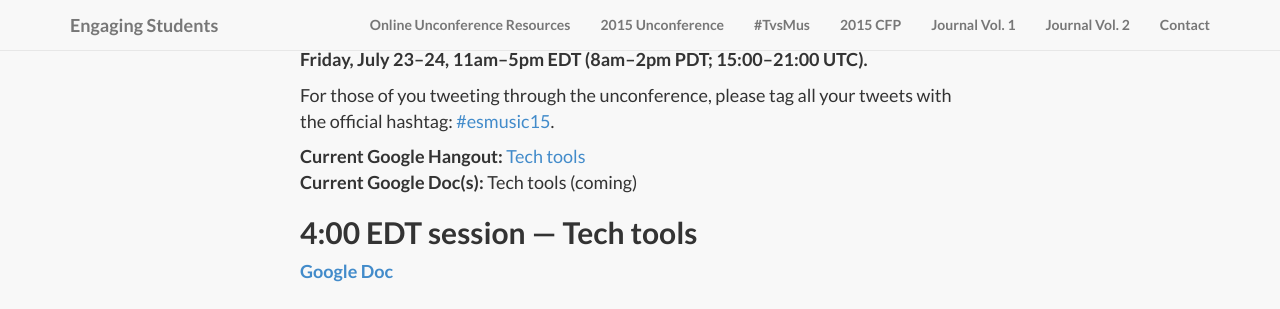
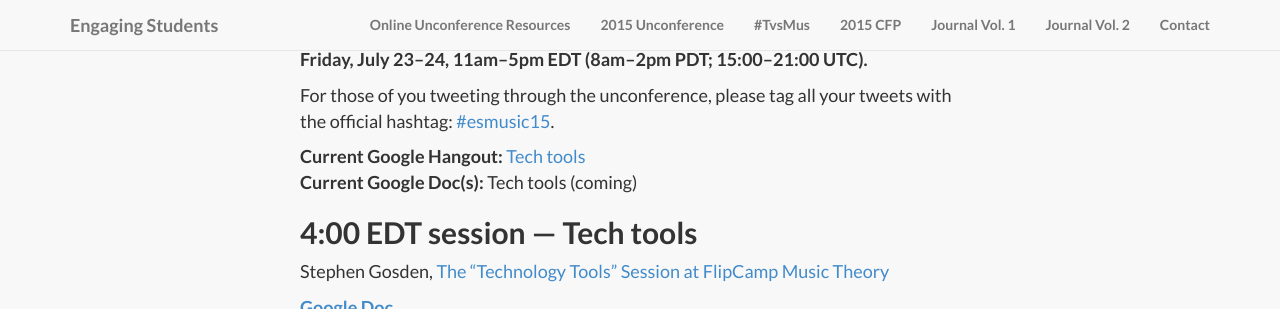
Before and after one commit to flipcamp/flipcamp.github.io, a Jekyll site: the page built from unconference2015.md, in a window 1280 px wide and 900 px high, scrolled down 978 px, cut to the strip 0-309 px from the top of the window. Built offline with Jekyll 4.4.1, drawn with Linux system fonts in a browser that asks for light colours; nearby versions of some CDN libraries; library files that are not in the unit come from our copies.

Commit message:
session 4

```diff
--- a/unconference2015.md
+++ b/unconference2015.md
@@ -12,6 +12,8 @@ For those of you tweeting through the unconference, please tag all your tweets w
 **Current Google Doc(s):** Tech tools (coming)
 
 ## 4:00 EDT session — Tech tools
+
+Stephen Gosden, [The “Technology Tools” Session at FlipCamp Music Theory](http://flipcamp.org/engagingstudents/gosden.html)
 
 [**Google Doc**]()
 
```
